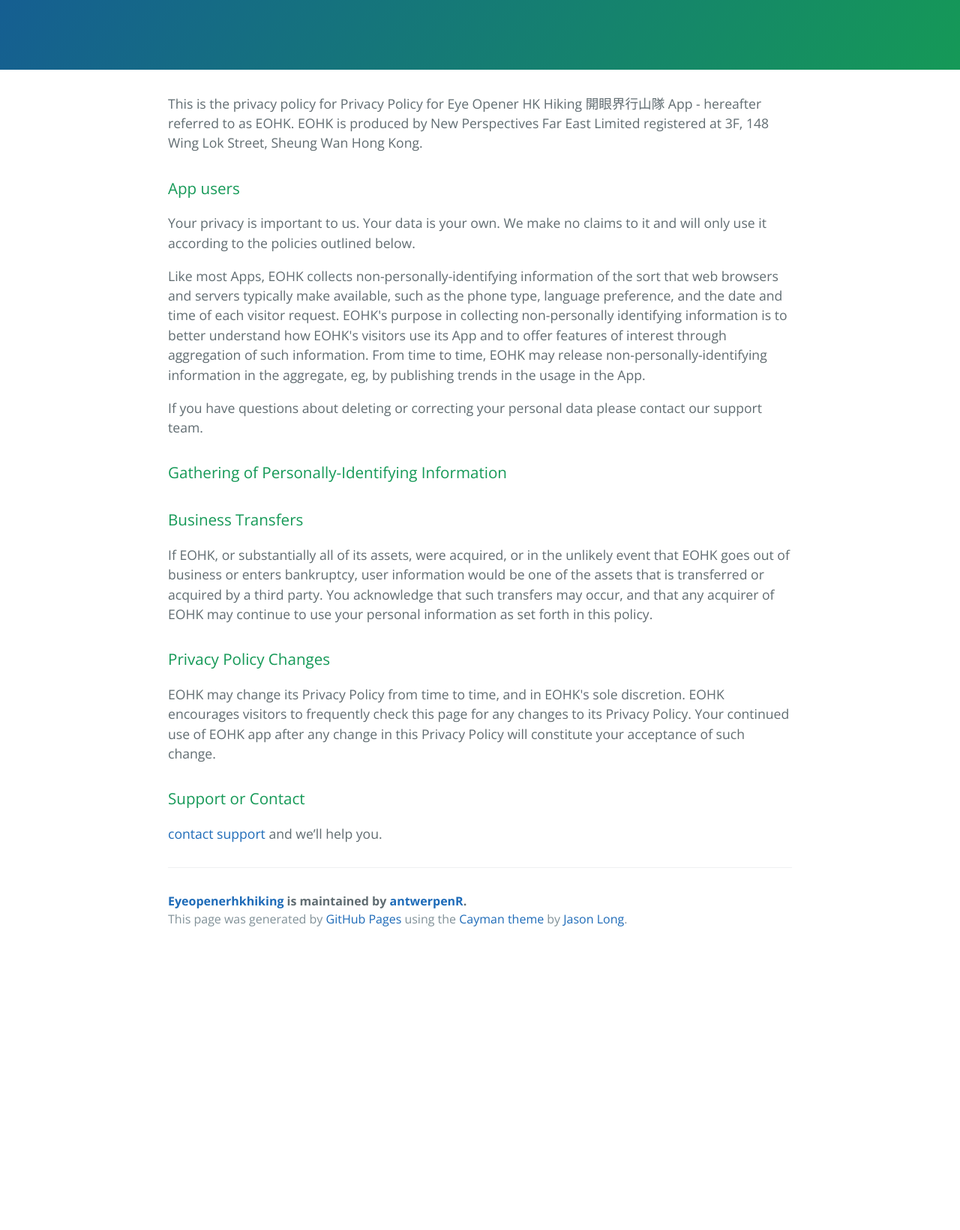
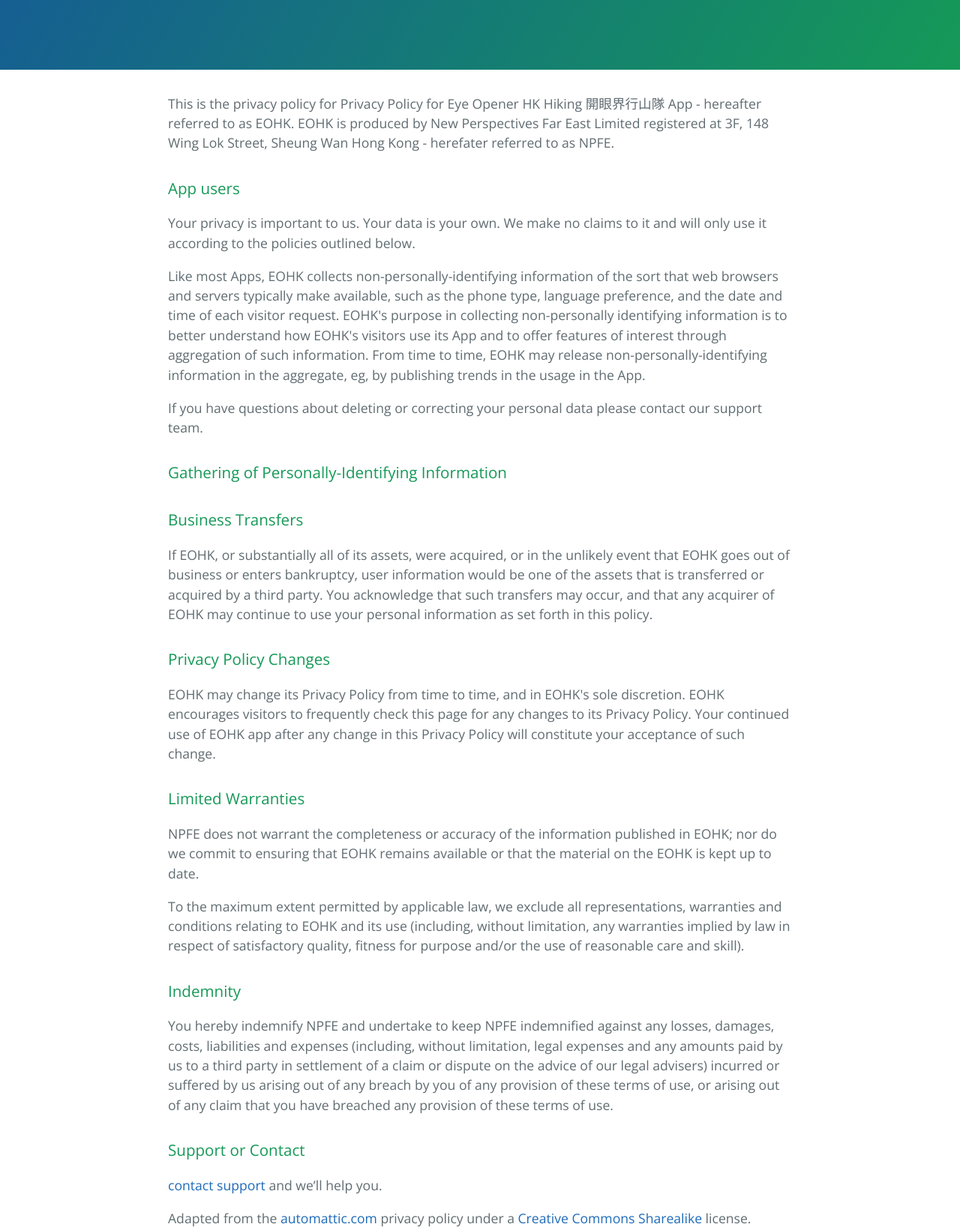
Before and after one commit to antwerpenR/eyeopenerhkhiking, a plain HTML site: page index.html in a window 1280 px wide. Shown: the part 290-1931 px from the top of the page at 75% size. Before the commit the page ends 1560 px from the top, so only its background shows below. Drawn offline with nearby package versions, Linux system fonts and the light colour scheme.

Commit message:
Create master branch via GitHub

```diff
--- a/index.html
+++ b/index.html
@@ -20,7 +20,7 @@
 
     <section class="main-content">
       <p>This is the privacy policy for Privacy Policy for Eye Opener HK Hiking 開眼界行山隊 App - hereafter referred to as EOHK.
-EOHK is produced by New Perspectives Far East Limited registered at 3F, 148 Wing Lok Street, Sheung Wan Hong Kong.</p>
+EOHK is produced by New Perspectives Far East Limited registered at 3F, 148 Wing Lok Street, Sheung Wan Hong Kong - herefater referred to as NPFE.</p>
 
 <h3>
 <a id="app-users" class="anchor" href="#app-users" aria-hidden="true"><span aria-hidden="true" class="octicon octicon-link"></span></a>App users</h3>
@@ -45,9 +45,23 @@ EOHK is produced by New Perspectives Far East Limited registered at 3F, 148 Wing
 <p>EOHK may change its Privacy Policy from time to time, and in EOHK's sole discretion. EOHK encourages visitors to frequently check this page for any changes to its Privacy Policy. Your continued use of EOHK app after any change in this Privacy Policy will constitute your acceptance of such change.</p>
 
 <h3>
+<a id="limited-warranties" class="anchor" href="#limited-warranties" aria-hidden="true"><span aria-hidden="true" class="octicon octicon-link"></span></a>Limited Warranties</h3>
+
+<p>NPFE does not warrant the completeness or accuracy of the information published in EOHK; nor do we commit to ensuring that EOHK remains available or that the material on the EOHK is kept up to date. </p>
+
+<p>To the maximum extent permitted by applicable law, we exclude all representations, warranties and conditions relating to EOHK and its use (including, without limitation, any warranties implied by law in respect of satisfactory quality, fitness for purpose and/or the use of reasonable care and skill).</p>
+
+<h3>
+<a id="indemnity" class="anchor" href="#indemnity" aria-hidden="true"><span aria-hidden="true" class="octicon octicon-link"></span></a>Indemnity</h3>
+
+<p>You hereby indemnify NPFE and undertake to keep NPFE indemnified against any losses, damages, costs, liabilities and expenses (including, without limitation, legal expenses and any amounts paid by us to a third party in settlement of a claim or dispute on the advice of our legal advisers) incurred or suffered by us arising out of any breach by you of any provision of these terms of use, or arising out of any claim that you have breached any provision of these terms of use.</p>
+
+<h3>
 <a id="support-or-contact" class="anchor" href="#support-or-contact" aria-hidden="true"><span aria-hidden="true" class="octicon octicon-link"></span></a>Support or Contact</h3>
 
 <p><a href="mailto://roger@newperspectives.hk">contact support</a> and we’ll help you.</p>
+
+<p>Adapted from the <a href="https://automattic.com/privacy/">automattic.com</a> privacy policy under a <a href="https://creativecommons.org/licenses/by-sa/2.5/">Creative Commons Sharealike</a> license.</p>
 
       <footer class="site-footer">
         <span class="site-footer-owner"><a href="https://github.com/antwerpenR/eyeopenerhkhiking">Eyeopenerhkhiking</a> is maintained by <a href="https://github.com/antwerpenR">antwerpenR</a>.</span>
```
Also changed, not shown: params.json (+1 -1 lines).
